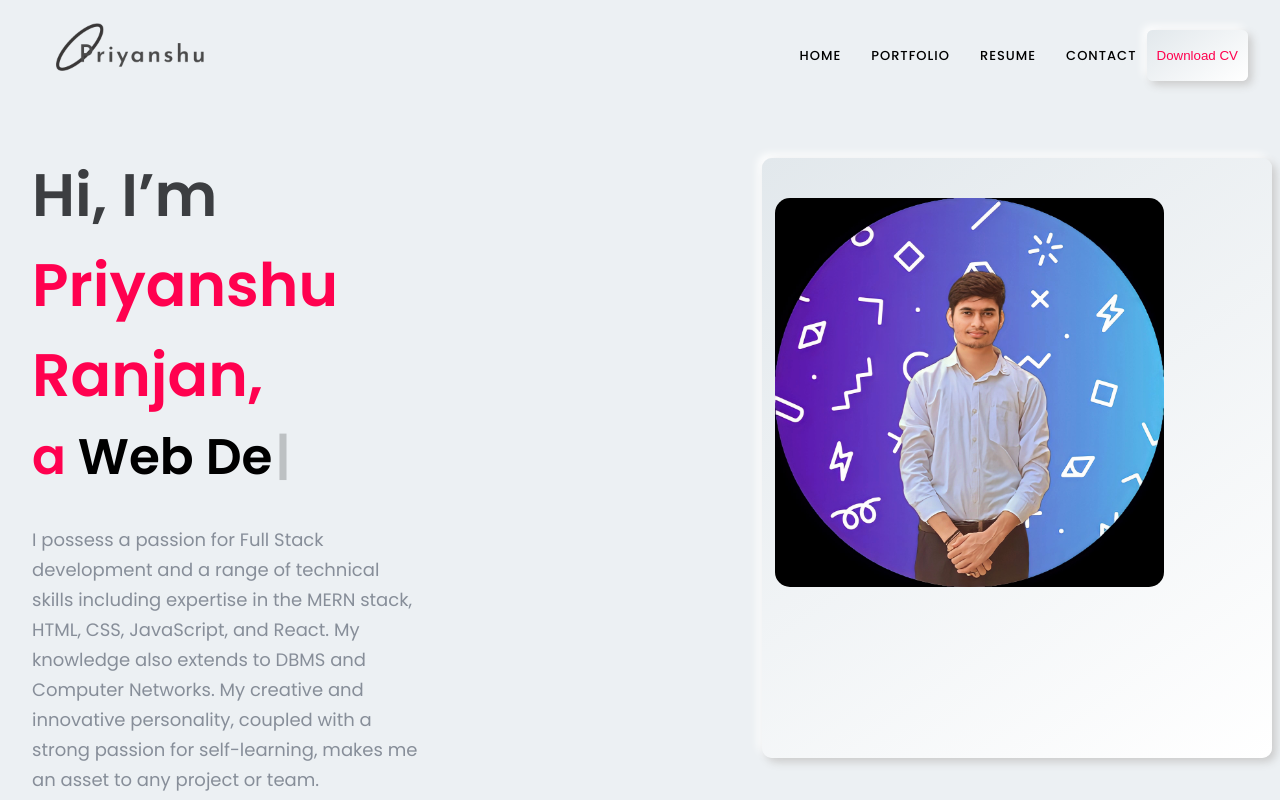
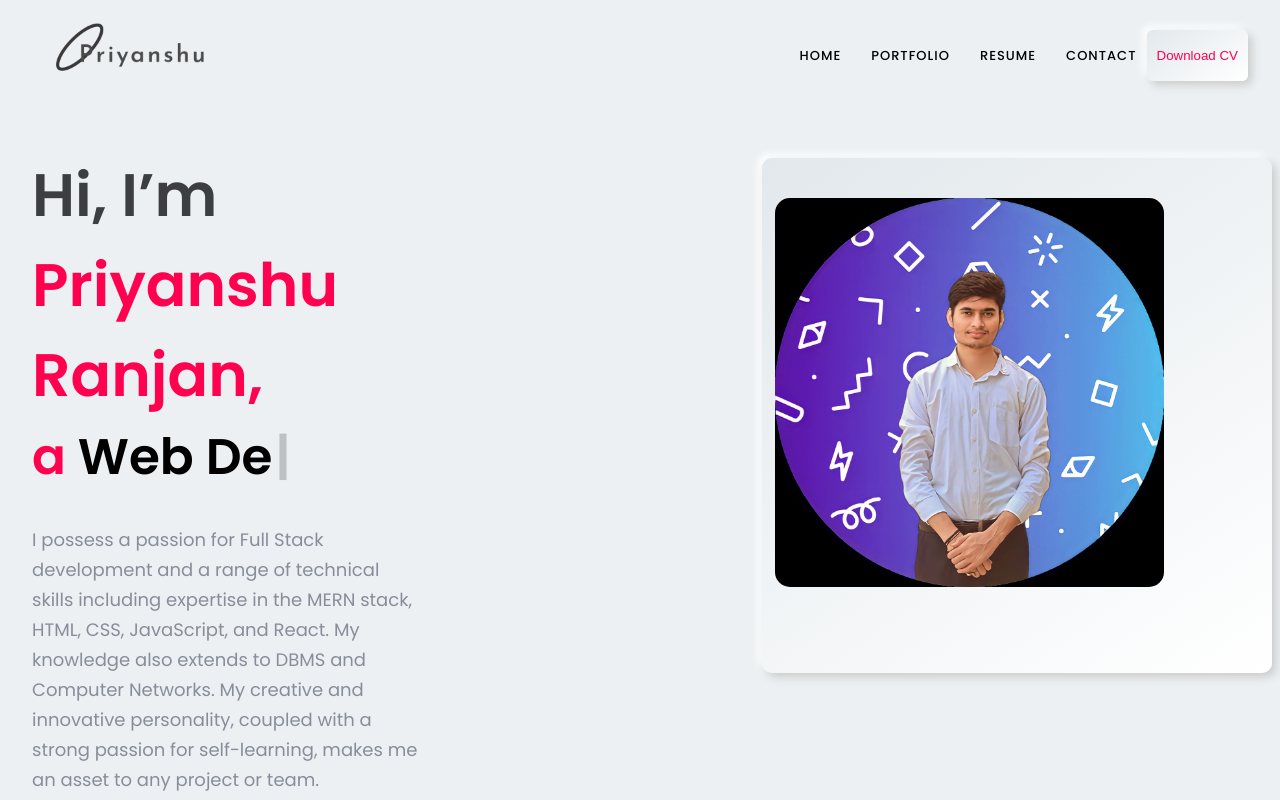
Before and after one commit to priyanshuuranjan/Portfolio, a React (Create React App) app: page / in a window 1280 px wide. Shown: the top 800 px of the page. Built offline with nearby package versions, Linux system fonts and the light colour scheme.

Commit message:
All done change photo

```diff
--- a/src/Components/Hero/Home.css
+++ b/src/Components/Hero/Home.css
@@ -66,7 +66,7 @@
   background: linear-gradient(145deg, #e2e8ec, #ffffff);
   box-shadow: 4px 4px 8px #cbcbcb, -4px -4px 8px #ffffff;
   border-radius: 10px;
-  height: 600px;
+  height: 515px;
   width: 510px;
   margin-top: 18%;
 }
```
